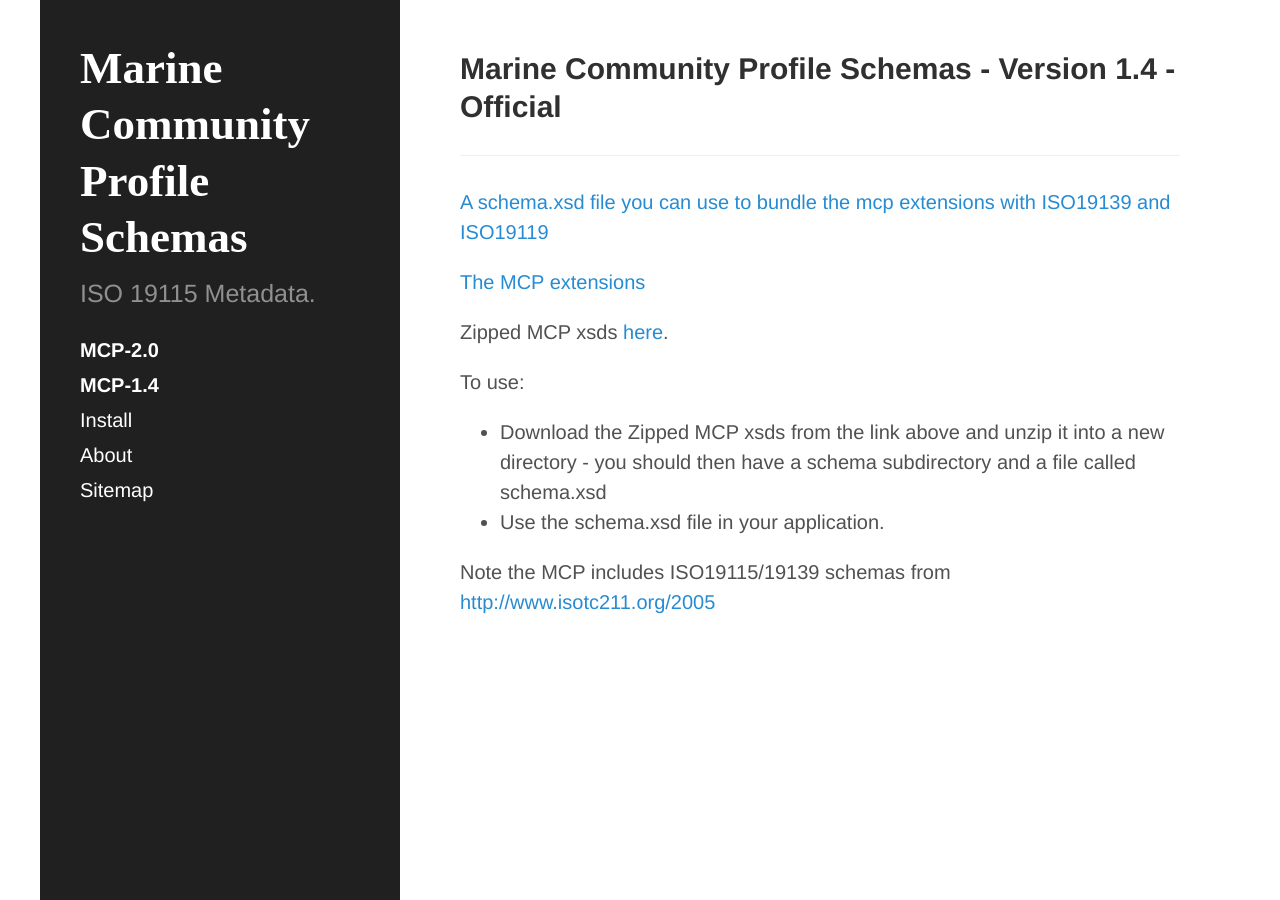
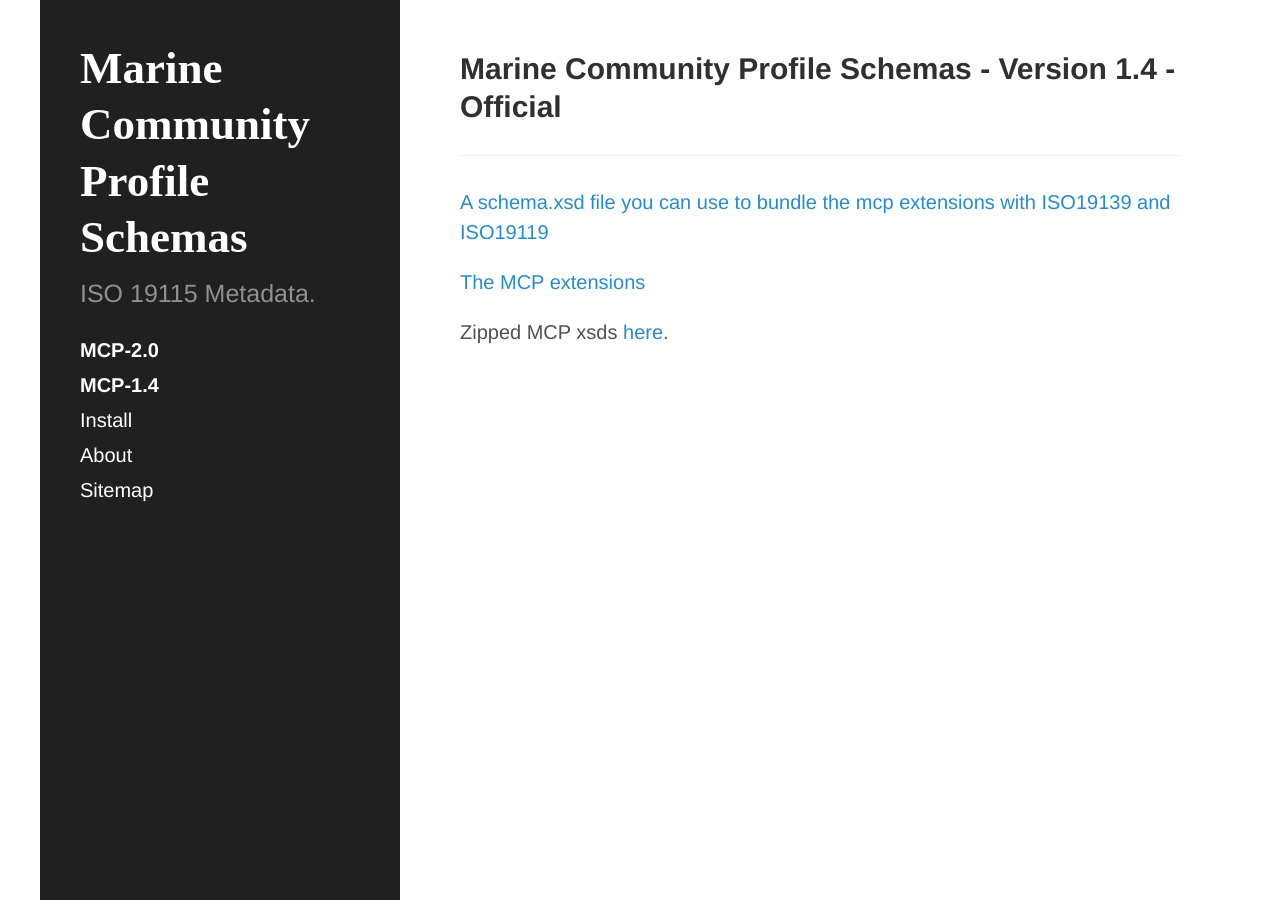
Before and after one commit to julian1/schemas2, a Jekyll site: the page built from mcp-1.4.md, in a window 1280 px wide. Built offline with Jekyll 4.4.1, drawn with Linux system fonts in a browser that asks for light colours.

Commit message:
remove install notes for individidual pages

```diff
--- a/mcp-1.4.md
+++ b/mcp-1.4.md
@@ -12,11 +12,3 @@ permalink:  mcp-1.4.html
 <!-- No terms? -->
 
 Zipped MCP xsds [here](/mcp-1.4.zip).
-
-To use:
-
-  - Download the Zipped MCP xsds from the link above and unzip it into a new directory - you should then have a schema subdirectory and a file called schema.xsd
-  - Use the schema.xsd file in your application.
-
-
-Note the MCP includes ISO19115/19139 schemas from <http://www.isotc211.org/2005>
```
Also changed, not shown: mcp-2.0.md (+0 -1 lines).
